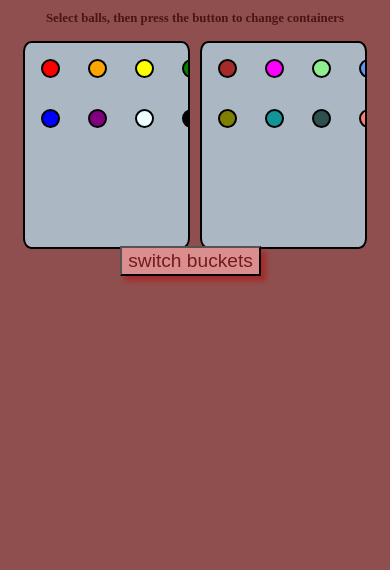
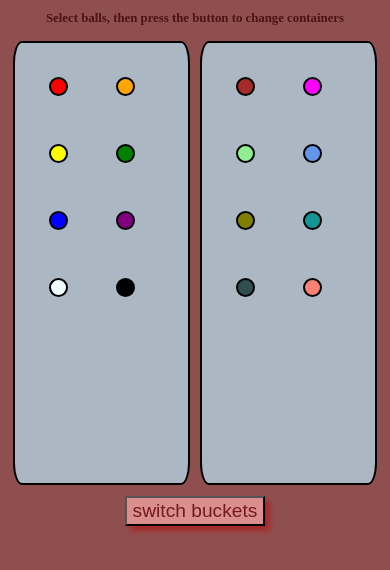
Before and after one commit to NickRoccodev11/bucket_of_balls, a React (Vite) app: page / in a window 390 px wide. Shown: the top 570 px of the page. Built offline with nearby package versions, Linux system fonts and the light colour scheme.

Commit message:
added media queries for phone sizing

```diff
--- a/src/App.jsx
+++ b/src/App.jsx
@@ -21,8 +21,8 @@ function App() {
     { id: 11, color: "cornflowerblue" },
     { id: 12, color: "olive" },
     { id: 13, color: "teal" },
-    {id: 14, color: "darkslategray"},
-    {id: 15, color: "salmon"}
+    { id: 14, color: "darkslategray" },
+    { id: 15, color: "salmon" }
   ])
   const [selected, setSelected] = useState([])
 
@@ -75,10 +75,12 @@ function App() {
         />
 
       </div>
-      <button className="switch-button"
-        onClick={() => switchBuckets()}
-      >
-        switch buckets</button>
+      <div id="button-div">
+        <button className="switch-button"
+          onClick={() => switchBuckets()}
+        >
+          switch buckets</button>
+      </div>
     </>
   )
 }
--- a/src/index.css
+++ b/src/index.css
@@ -14,13 +14,16 @@ body {
 }
 
 .switch-button {
-  margin-left: 41%;
   background-color: rgb(219, 142, 142);
   box-shadow: 5px 5px 5px brown;
   font-size: larger;
   color: rgb(115, 27, 27);
   height: 80px;
   width: auto;
+}
+#button-div{
+  display:flex;
+  justify-content: center;
 }
 
 .bucket {
@@ -67,10 +70,13 @@ body {
 
 @media(max-width: 432px) {
   .bucket {
-    height: 200px;
-    width: 300px;
+    height: 400px;
+    width: 45%;
     margin: 5px;
-    padding: 2px;
+    grid-gap: 1px;
+    /* padding: 2px; */
+    grid-template-columns: 1fr 1fr;
+    grid-template-rows: 1fr 1fr 1fr 1fr 1fr 1fr;
   }
 
   .ball {
@@ -80,13 +86,15 @@ body {
   }
 
   #app-container {
+    width: 100%;
     height: 200px;
-    margin:10px;
+    margin: 0px;
   }
 
   .switch-button {
-    margin-left: 30%;
     height: 30px;
+    position: relative;
+    top: 260px;
   }
 
   #heading {
```
Also changed, not shown: 1 other file (tests, documents, lock files or other folders).
